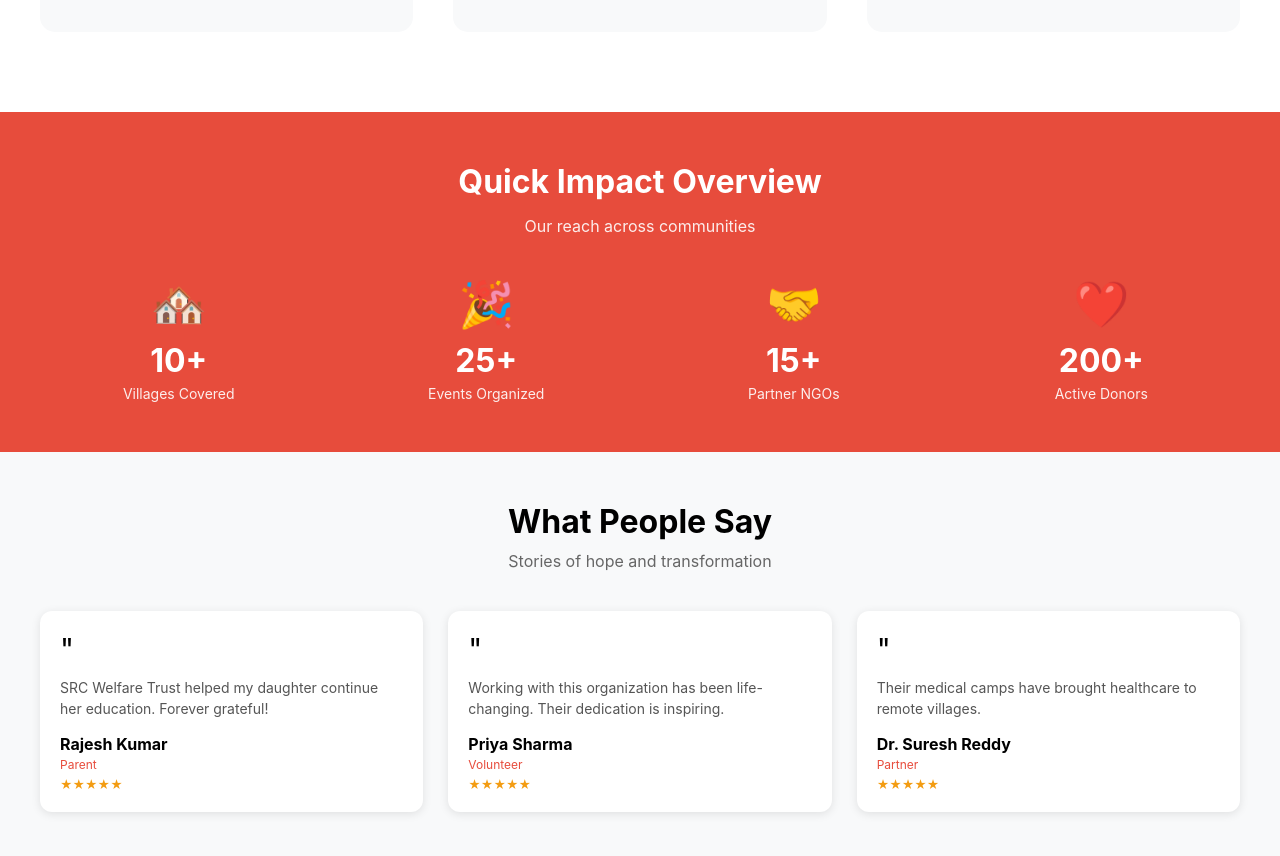
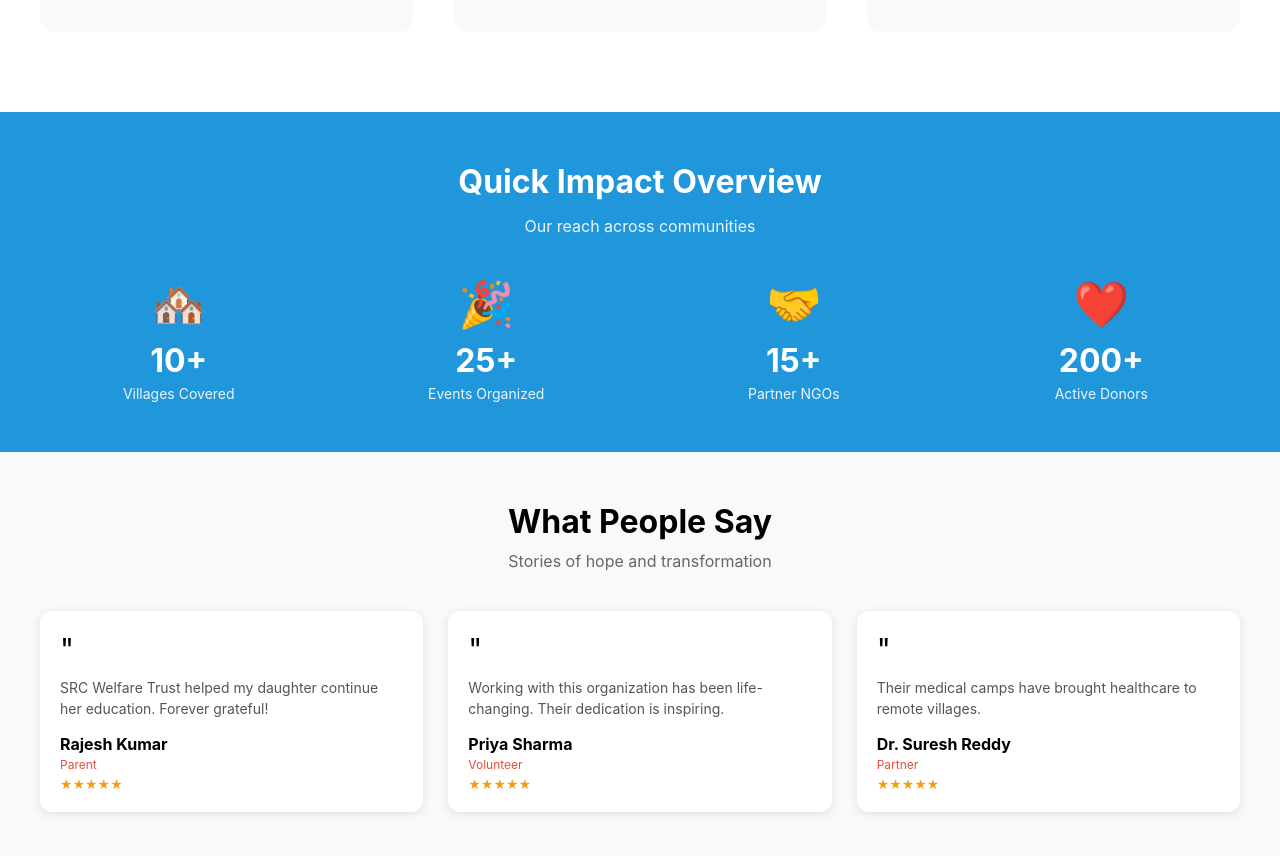
Before and after one commit to Sampath50/src-welfare-frontend, a React (Vite) app: page / in a window 1280 px wide. Shown: the part 1670-2526 px from the top of the page. Built offline with nearby package versions, Linux system fonts and the light colour scheme; no server answers; the HTML template or start-up script is replaced by a standard one.

Commit message:
Reduce hero to 50vh, reduce Quick Impact and Testimonials sections

```diff
--- a/src/pages/Home.jsx
+++ b/src/pages/Home.jsx
@@ -204,7 +204,7 @@ function Home() {
       </div>
 
       {/* Quick Impact Overview - REDUCED SIZE */}
-      <div style={{ padding: "50px 20px", backgroundColor: "#e74c3c", color: "white" }}>
+      <div style={{ padding: "50px 20px", backgroundColor: "#2197db", color: "white" }}>
         <div style={{ maxWidth: "1200px", margin: "0 auto", textAlign: "center" }}>
           <h2 style={{ fontSize: "32px", marginBottom: "15px" }}>Quick Impact Overview</h2>
           <p style={{ fontSize: "16px", marginBottom: "40px", opacity: 0.9 }}>Our reach across communities</p>
```
